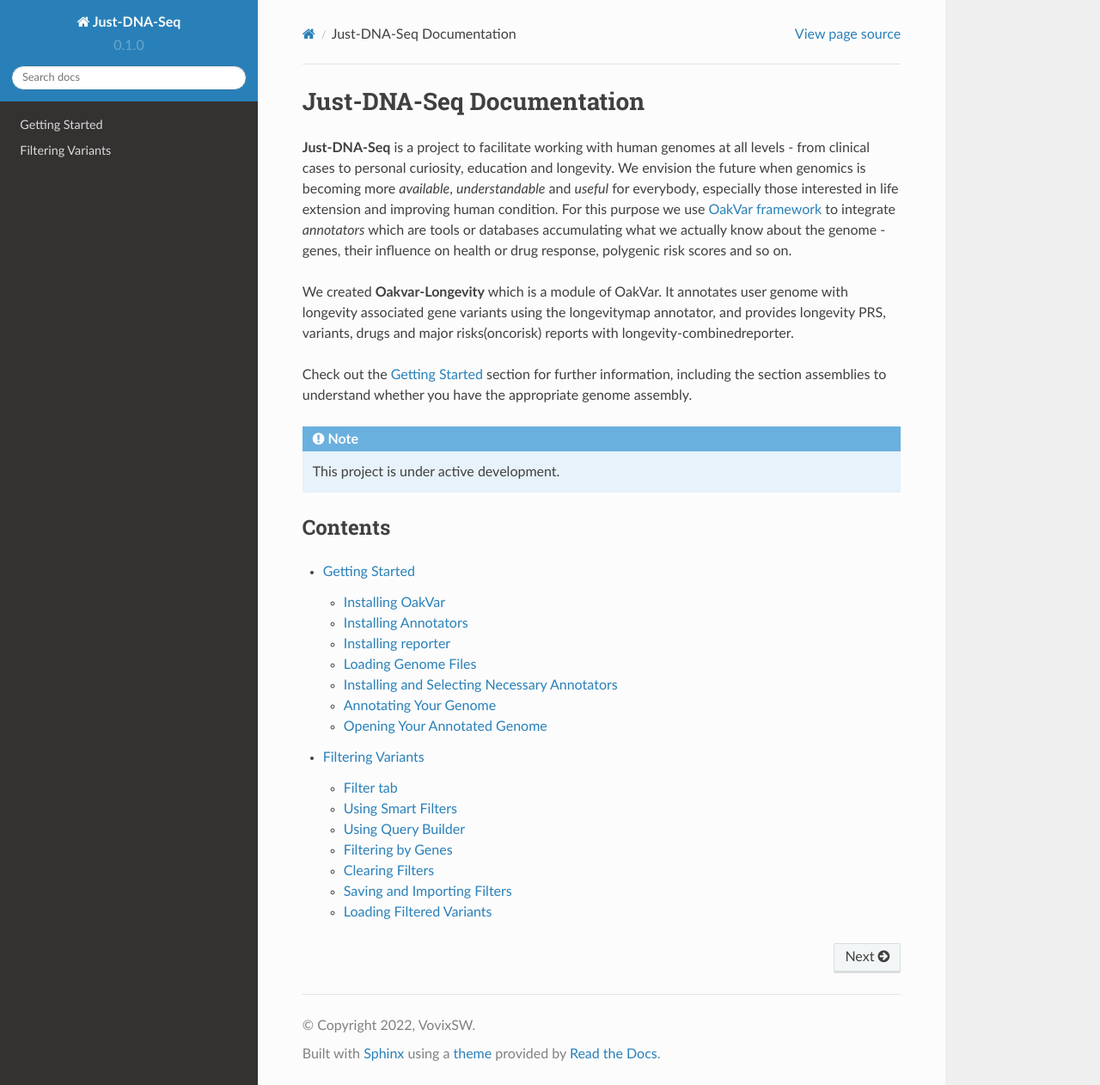
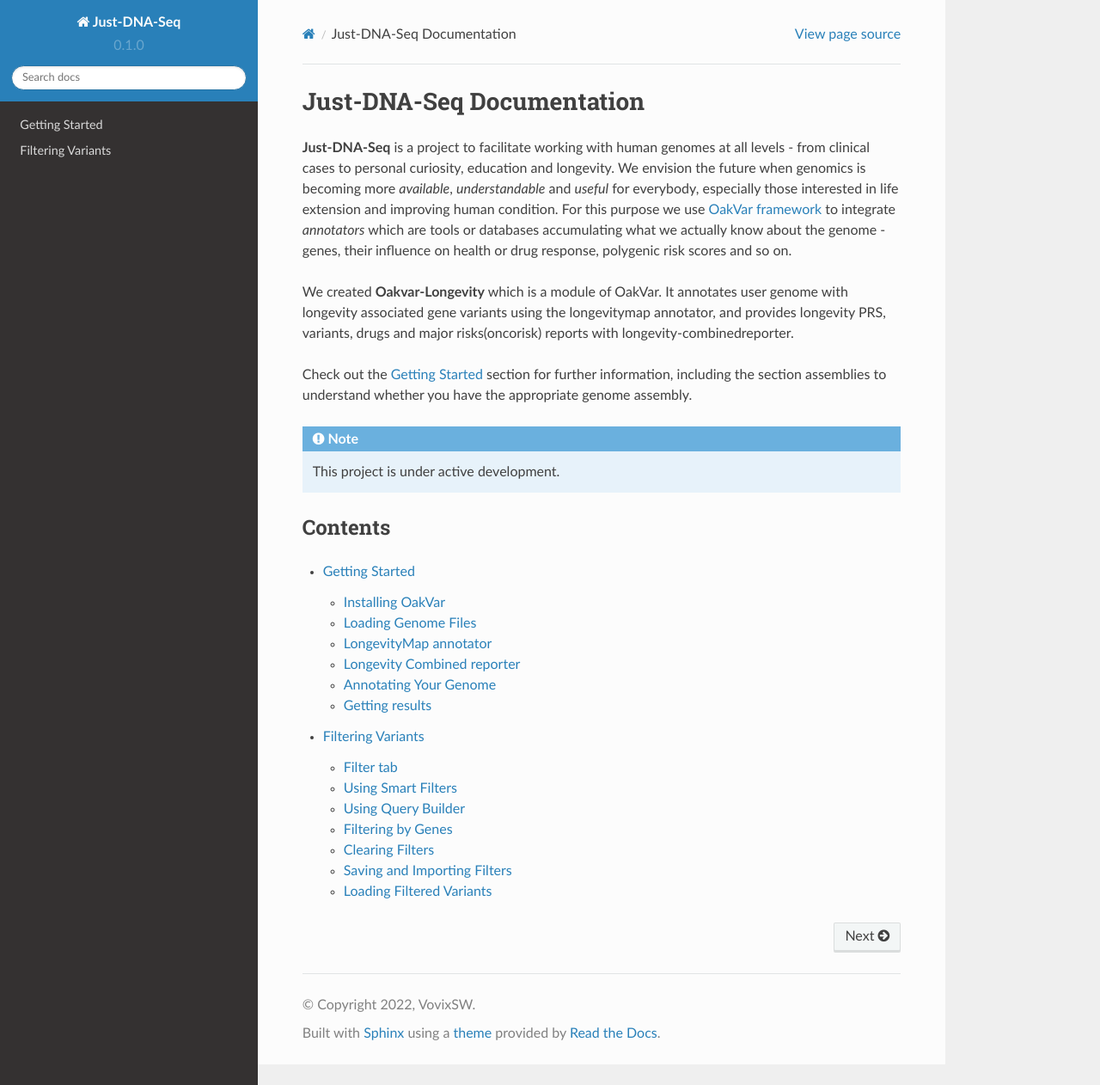
Before and after one commit to dna-seq/just-dna-seq, a Sphinx documentation site: the page built from docs/source/index.rst, in a window 1280 px wide and 1262 px high. Shown: the whole window at 86% size. Built offline with Sphinx 7.4.7 and the Read the Docs theme 2.0.0, drawn with Linux system fonts in a browser that asks for light colours; pages that are not in the unit, such as notebooks, are missing from menus; some of the changed lines change nothing that is shown.

Commit message:
Changed the order, added new info

```diff
--- a/docs/source/getting_started.rst
+++ b/docs/source/getting_started.rst
@@ -20,24 +20,56 @@
 
 *The installation of OakVar and further work must proceed after activation of an environment created by Conda/Mamba or Miniconda/Micromamba.*
 
-Installing Annotators
-----------------------
+
+Loading Genome Files
+---------------------
+
+1. After the installation of OakVar is finished you can activate Oakvar GUI using the following command:
+
+  ``ov gui``
+
+2. After the execution OakVar will be opened in your browser.
+
+3. In the **Variants** section you should choose the right assembly version of the **Genome:** hg38/GRCh38, hg19/GRCh37, or hg18/GRCh36.
+
+**Note:** A genome assembly is a computational representation of a genome sequence. Here you are choosing an assembly version of human genome which is a reference one to your genome.
+
+For example we'll take a small VCF file of the hg19/GRCh37 version named example.vcf.
+
+4. Click **Add input files**. A file upload dialog will open, allowing to browse and select the vcf file (or multiple files at once).
+
+After loading the file(s) it will show next to the **Add input files** button along with another button **Clear file(s)** and a small **X** button next to each file name. If you click that **X**, the appropriate file will be deleted. If you click **Clear file(s)**, all the files you loaded will be deleted.
+
+.. image:: vcf-loaded.png
+  :alt: vcf files loaded
+
+
+LongevityMap annotator
+---------------------------------------------
+
+Annotators are software modules which can be developed, added and installed as needed. They identify the locations of genes and all of the coding regions in a genome and determining what those genes do.
+
+Longevity module includes **Logevitymap** annotator.
+
+LongevityMap is based on Pedro database: https://genomics.senescence.info/longevity/
+
+It contains research and publications related to longevity and ranges them by significance. It aggregate all research by rsid to feet annotator output format. Furthermore, it depends on dbsnp module and is the source of data for longevitymap reporter.
 
 For Longevity module to work you need to install the following annotators:
 
-1.	clinvar
+1.	ClinVar (clinvar)
 
-2.	dbsnp
+2.	dbSNP (dbsnp)
 
-3.	gnomad
+3.	gnomAD3 (gnomad)
 
-4.	ncbigene
+4.	NCBI Gene (ncbigene)
 
-5.	omim
+5.	OMIM (omim)
 
-6.	pubmed
+6.	PubMed (pubmed)
 
-7.	longevitymap
+7.	LongevityMap (longevitymap)
 
 You can install them by using terminal or Oakvar GUI
 
@@ -68,9 +100,20 @@
 .. image:: gui-installation2.png
   :alt: gui-installation annotators
 
+Longevity Combined reporter
+--------------------
 
-Installing reporter
---------------------
+Reporter is sofware that generates the visual results of your annotated genome. **Longevity Combined reporter** display your genome analysis related to longevity and disease risks.
+
+It consist of 3 parts:
+
+1. LongevityMap report, show your longevity-related rsid and their influence.
+
+2. Cancer report, show cancer risks.
+
+3. Drug report, show how your genome influences drug effects.
+
+To install Longevity reporter you can use terminal or OakVar GUI:
 
 **Installation using terminal:**
 
@@ -94,72 +137,9 @@
 .. image:: gui-installation3.png
   :alt: gui-installation reporter
 
-Loading Genome Files
----------------------
 
-1. Open OakVar in your browser. You will see the index page:
-
-.. image:: index.png
-  :alt: Index page
-
-2. In the **Variants** section you should choose the right assembly version of the **Genome:** hg38/GRCh38, hg19/GRCh37, or hg18/GRCh36.
-
-For example we'll take a small VCF file of the hg19/GRCh37 version named example.vcf.
-
-3. Click **Add input files**. A file upload dialog will open, allowing to browse and select the vcf file (or multiple files at once).
-
-After loading the file(s) it will show next to the **Add input files** button along with another button **Clear file(s)** and a small **X** button next to each file name. If you click that **X**, the appropriate file will be deleted. If you click **Clear file(s)**, all the files you loaded will be deleted.
-
-.. image:: vcf-loaded.png
-  :alt: vcf files loaded
-
-Installing and Selecting Necessary Annotators
----------------------------------------------
-
-Scroll the left area down to the **Annotations** section.
-
-Here you can see categories of annotators available for selection (above)  and checkboxes for particular annotators.
-
-Annotators are software modules which can be developed, added and installed as needed. If any necessary annotator is not yet installed, you can install it on the **STORE** tab in the upper left corner.
-
-All annotators can be divided into 2 groups:
-
-1) Tools that predict pathogenicity (bold)
-2) Tools that provide information like databases
-
-Here are their internal (coded) module names:
-
-• **cadd_exome** (1.6.1) CADD is a tool for scoring the deleteriousness of single nucleotide variants as well as insertion/deletions variants in the human genome.
-
-• gnomad_gene (2.2.1) Gene level population statistics from gnomAD
-
-• pubmed (1.1.5) articles related to a particular gene
-
-• **clingen** (1.0.1) - NIH-funded resource that defines the clinical relevance of genes and variants
-
-• **clinpred** (1.0.0) - prediction tool to identify disease-relevant nonsynonymous single nucleotide variants
-
-• clinvar (2021.10.01) - ClinVar is an archive of reports of the relationships among human variations and phenotypes, archive of interpretations of clinically relevant variants (Uncertain significance, Likely pathogenic, Pathogenic etc.)
-
-• mitomap (1.1.0) A human mitochondrial genome database
-
-• ncbigene (2019.08.02) -  gene descriptions from NCBI (National Center for Biotechnology Information)Gene database.
-
-• omim (1.0.0) Catalog of human genes and genetic disorders and traits.
-
-• **prec** (3.6.0)provides a database identifying rare and likely deleterious loss-of-function (LoF) alleles
-
-• **provean** (1.0.0), tool which predicts whether an amino acid substitution or indel has an impact on the biological function of a protein
-
-• **revel** (2020.12.02), ensemble method for predicting the pathogenicity of missense variants based on a combination of scores from 13 individual tools
-
-• **sift** (1.2.0) predicts whether an amino acid substitution affects protein function based on sequence homology and the physical properties of amino acids
-
-• GnomADD aggregating and harmonizing both exome and genome sequencing data from a wide variety of large-scale sequencing projects
-
-• PharmGKB
-
-• dbSNP
+Annotating Your Genome
+----------------------
 
 Once an annotator is installed, you can select in on the **JOBS** tab in the upper left corner.
 
@@ -179,9 +159,6 @@
 
 For our purposes we will need the following annotators: **ClinVar** (clinvar), **dbSNP** (dbsnp), **gnomAD3** (gnomad), **LongevityMap** (longevitymap), **NCBI Gene** (ncbigene), **OMIM** (omim), and **PubMed** (pubmed). If any of them are missing, install them on the **STORE** tab, then go back to **JOBS**, in the **Annotations** section  select **All** categories, and then select each of the annotator checkboxes.
 
-Annotating Your Genome
-----------------------
-
 When you select all the annotators you need, click the large **ANNOTATE** button below in the left area.
 
 Annotating a large genome file may take some time. While loading, it will appear in the right area on the top of the list, displaying different stages of the processing in the **Status** column, and when finished, the **Open Results Viewer** button will appear in that column of the particular genome row:
@@ -189,7 +166,22 @@
 .. image:: genome-annotated.png
   :alt: Genome annotated
 
-Opening Your Annotated Genome
+Getting results
 ----------------------------
 
-Now click the **Open Results Viewer** button, and the annotated genome will open in a new browser tab/window.
+To get your Longevity Report, first, click on "+" in "Download" column:
+
+.. image:: +.png
+  :alt: how to generate report
+
+Then choose a report type "longevity_combined":
+
+.. image:: secondstep.png
+  :alt: how to generate report
+
+and then click on "Generate" button and wait for report to be generated. After the process is finished, you can download the report by clicking on new appeared "LONGEVITY_COMBINED" button:
+
+.. image:: thirdstep.png
+  :alt: how to generate report
+
+In next sections of this documentation you can read detailed information about LongevityMap annotator, Longevity Reporter and how to work with filters of OakVar.
```
